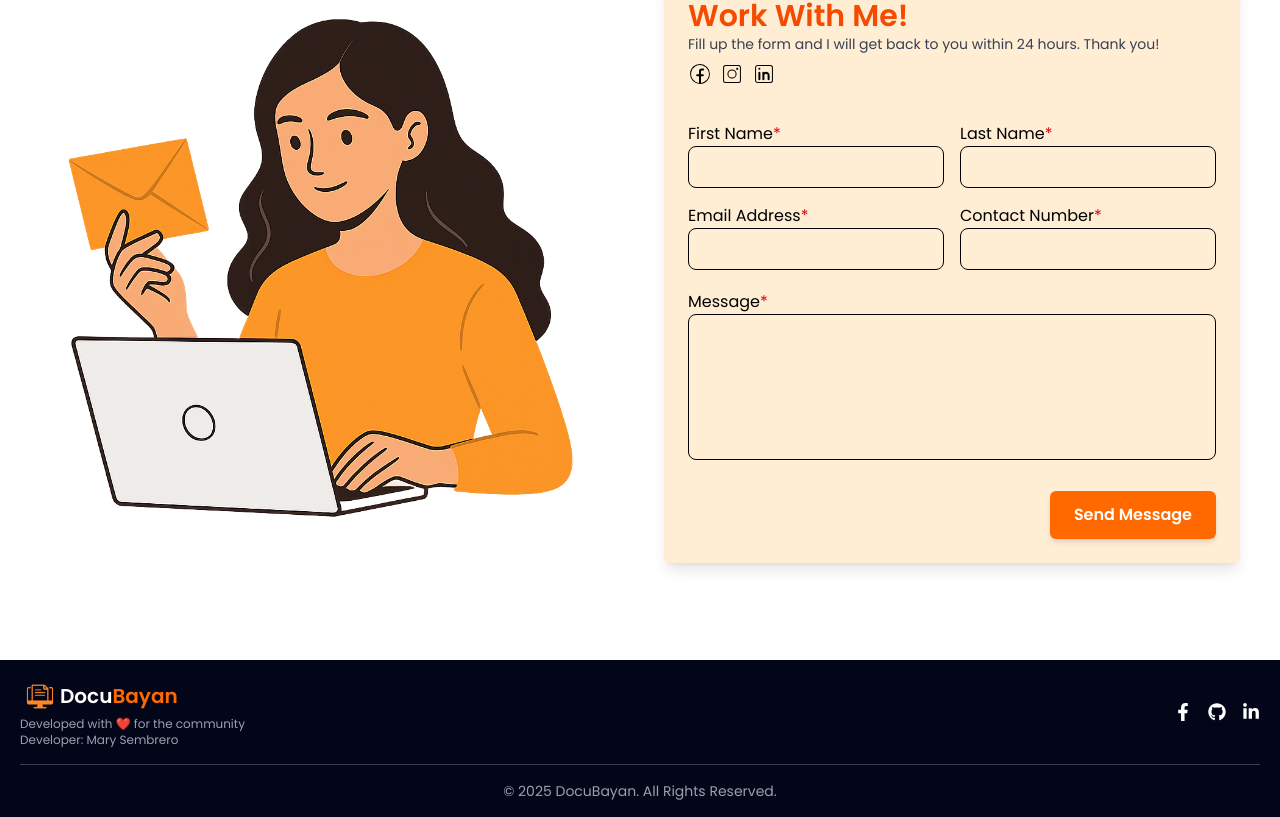
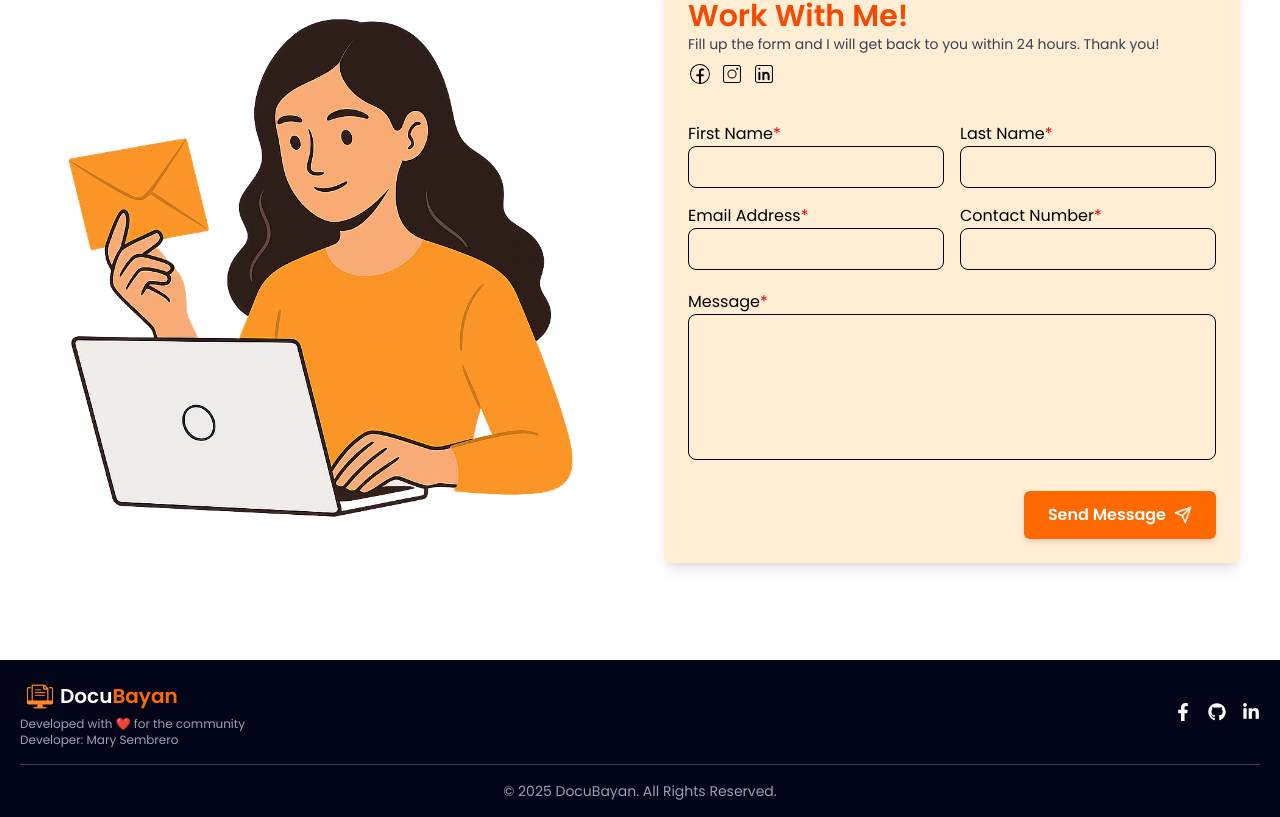
Before and after one commit to mary-xn/finalswsat, a React (Vite) app: page / in a window 1280 px wide. Shown: the part 4690-5507 px from the top of the page. Built offline with nearby package versions, Linux system fonts and the light colour scheme.

Commit message:
Added icon in sending a message.

```diff
--- a/src/components/routes/AboutPages/Developer.jsx
+++ b/src/components/routes/AboutPages/Developer.jsx
@@ -15,7 +15,6 @@ export default function Developer() {
 
   const containerStyles = ` flex flex-col  gap-9  `
   const outsideContainerStyles = `gap-5  w-[310px] sm:w-[450px] md:w-[550px] lg:w-[650px]   xl:w-[700px]`
-
 
   useEffect(() => {
     window.scrollTo(0, 0);
--- a/src/components/routes/HomePage/Contact.jsx
+++ b/src/components/routes/HomePage/Contact.jsx
@@ -5,6 +5,7 @@ import { CiLinkedin } from "react-icons/ci";
 import contactimg from '../../../assets/contactimg.png'
 import { fadeIn } from '../../../variants';
 import { motion } from "framer-motion";
+import { FiSend } from "react-icons/fi";
 
 export default function Contact() {
   const iconStyles = `text-2xl hover:cursor-pointer`
@@ -118,9 +119,12 @@ export default function Contact() {
           <div className="text-center xl:text-right">
             <button
               type="submit"
-              className="bg-orange-500 hover:bg-orange-600 text-white font-semibold px-6 py-3 rounded-md shadow-md transition duration-200 hover:cursor-pointer"
+              className="bg-orange-500 hover:bg-orange-600 text-white font-semibold px-6 py-3 rounded-md shadow-md transition duration-200 hover:cursor-pointer hover:text-black"
             >
-              Send Message
+              <div className="flex gap-2 items-center justify-center">
+                <p>Send Message</p>
+                <FiSend className="text-lg "/>
+              </div>
             </button>
           </div>
         </motion.form>
```
